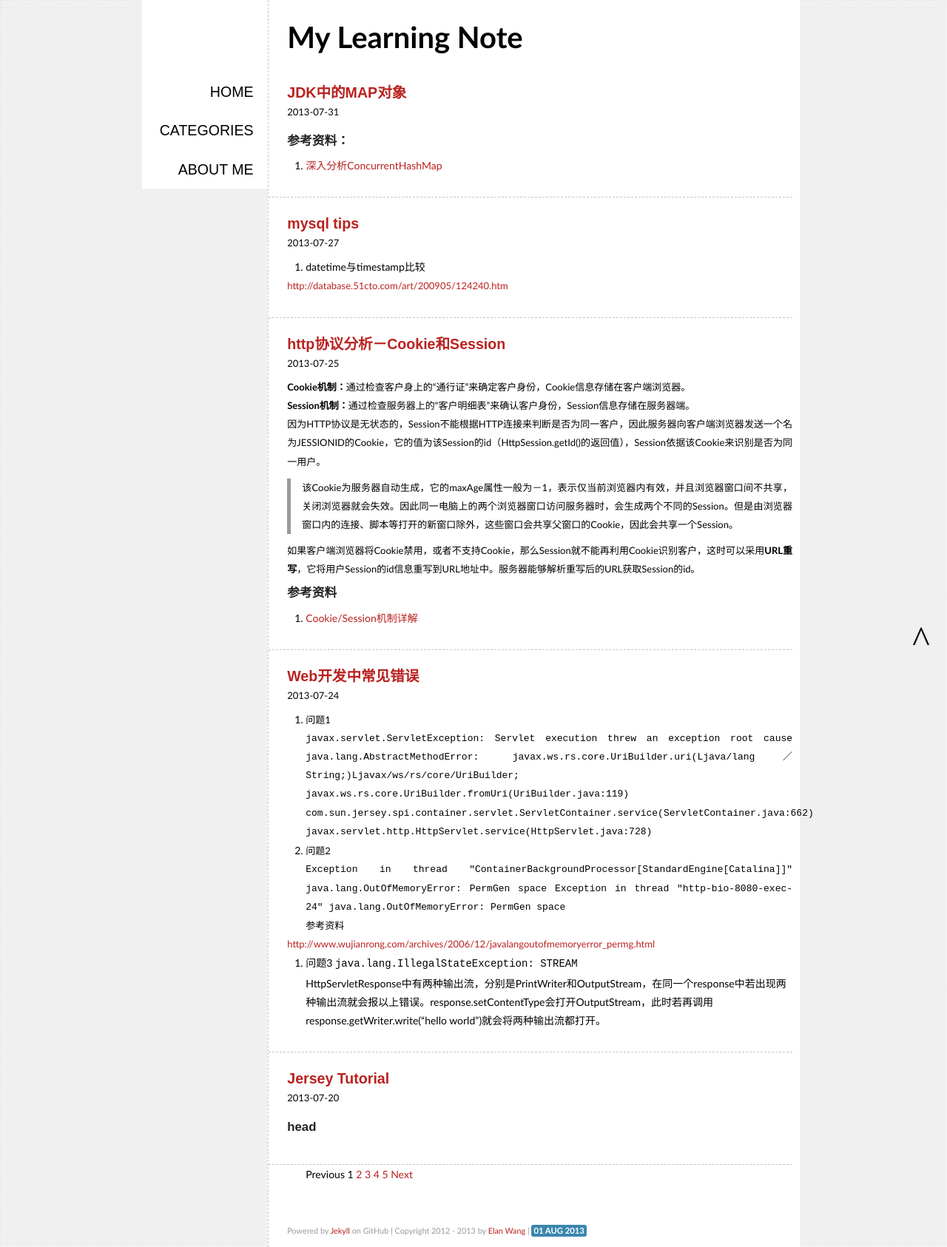
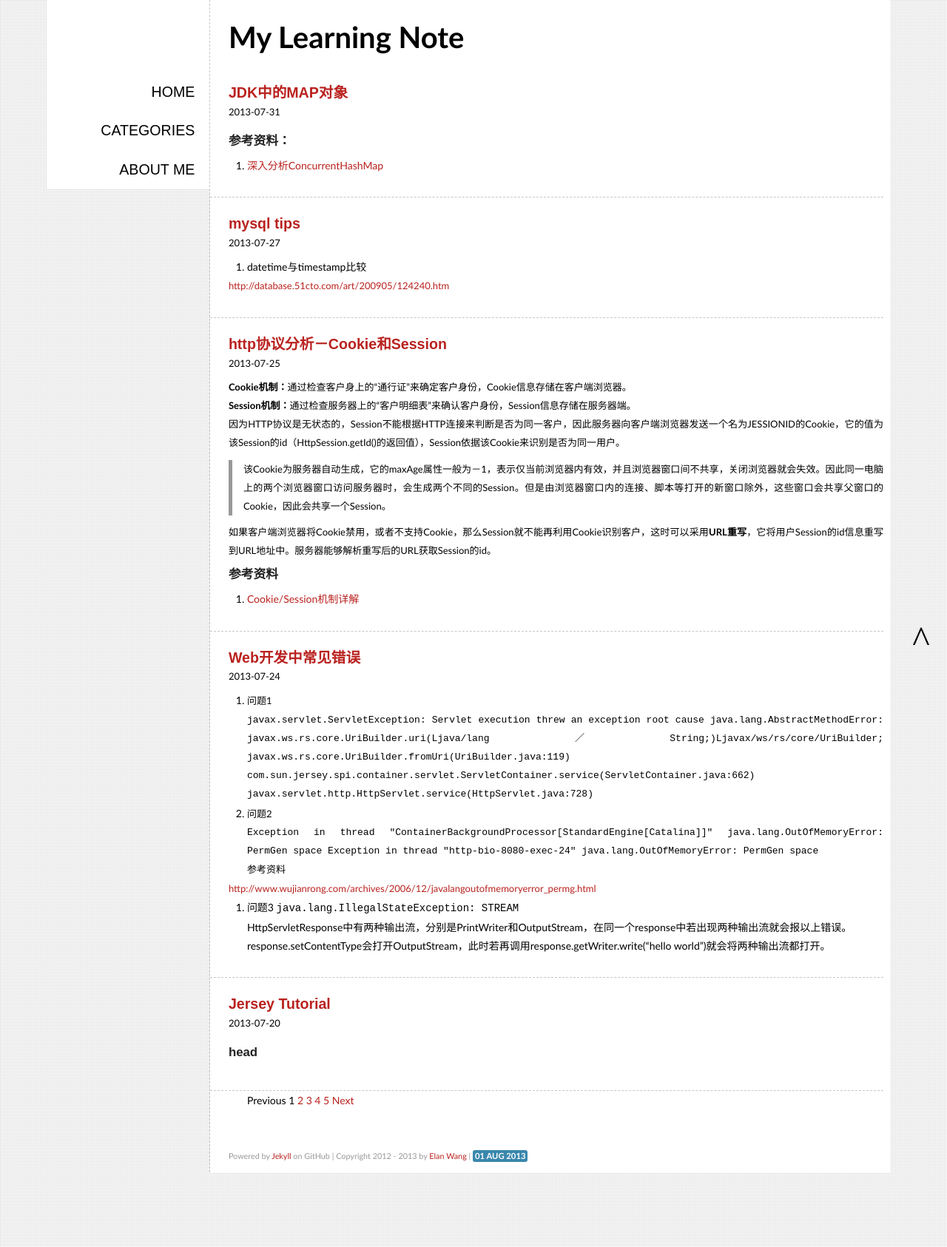
Before and after one commit to elan2wang/note, a Jekyll site: the page built from index.html, in a window 1280 px wide. Shown: the whole page at 74% size. Built offline with Jekyll 4.4.1, drawn with Linux system fonts in a browser that asks for light colours; Markdown is read by kramdown in place of the engine named in the settings; the list of posts is cut into pages by our own code; after the commit the page ends 1585 px from its top, so only the background shows below that.

Commit message:
edit style

```diff
--- a/style/note.css
+++ b/style/note.css
@@ -7,7 +7,7 @@
 }
 
 body {
-	margin:0 15%;
+	margin:0 5%;
 	font-size:14px;
 	color:#000000;
 	line-height: 1.8em;
```
